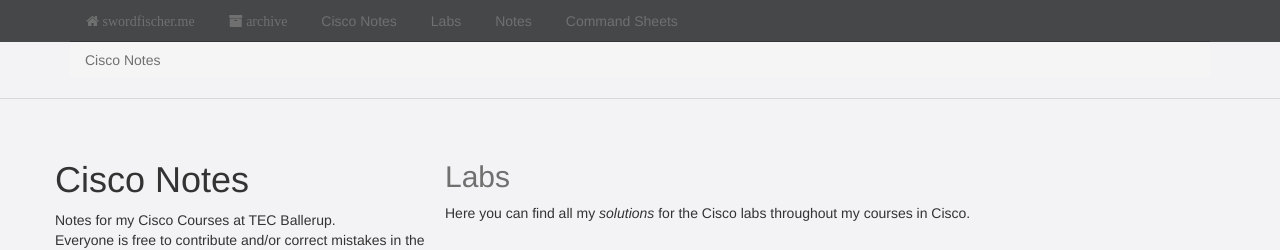
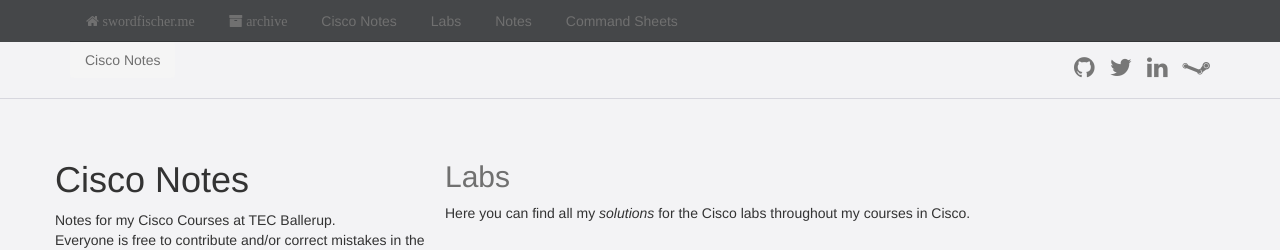
Before and after one commit to swordfischer/CiscoNotes, a Jekyll site: the page built from index.html, in a window 1280 px wide. Shown: the top 250 px of the page. Built offline with Jekyll 4.4.1, drawn with Linux system fonts in a browser that asks for light colours.

Commit message:
Further alignment

```diff
--- a/_layouts/base.html
+++ b/_layouts/base.html
@@ -27,11 +27,17 @@
 		<div class="nav navbar navbar-inverse navbar-fixed-top" style="margin-top: 42px";>
 			<div class="container">
 				<div class="navbar-collapse collapse navbar-responsive-collapse">
-					<ul class="breadcrumb">
+					<ul class="breadcrumb navbar-left">
 							{% if page.category %}
 							<li><a href="/{{ page.category }}">{{ page.category | capitalize }}</a></li>
 							{% endif %}
 							<li class="active"><a href="{{ page.url }}">{{ page.title }}</a></li>
+					</ul>
+					<ul class="nav navbar-nav navbar-right">
+						<li><a class="navbar-brand" title="swordfischer on GitHub" href="https://github.com/swordfischer" target="_blank"><i class="fa fa-github fa-lg"></i></a></li>
+						<li><a class="navbar-brand" title="swordfischer on Twitter" href="https://twitter.com/swordfischer" target="_blank"><i class="fa fa-twitter fa-lg"></i></a></li>
+						<li><a class="navbar-brand" title="swordfischer on LinkedIn" href="http://dk.linkedin.com/in/swordfischer" target="_blank"><i class="fa fa-linkedin fa-lg"></i></a></li>
+						<li><a class="navbar-brand" title="swordfischer on Steam" href="http://steamcommunity.com/id/swordfischer" target="_blank"><i class="fa fa-steam fa-lg"></i></a></li>
 					</ul>
 				</div>
 			</div>
```
